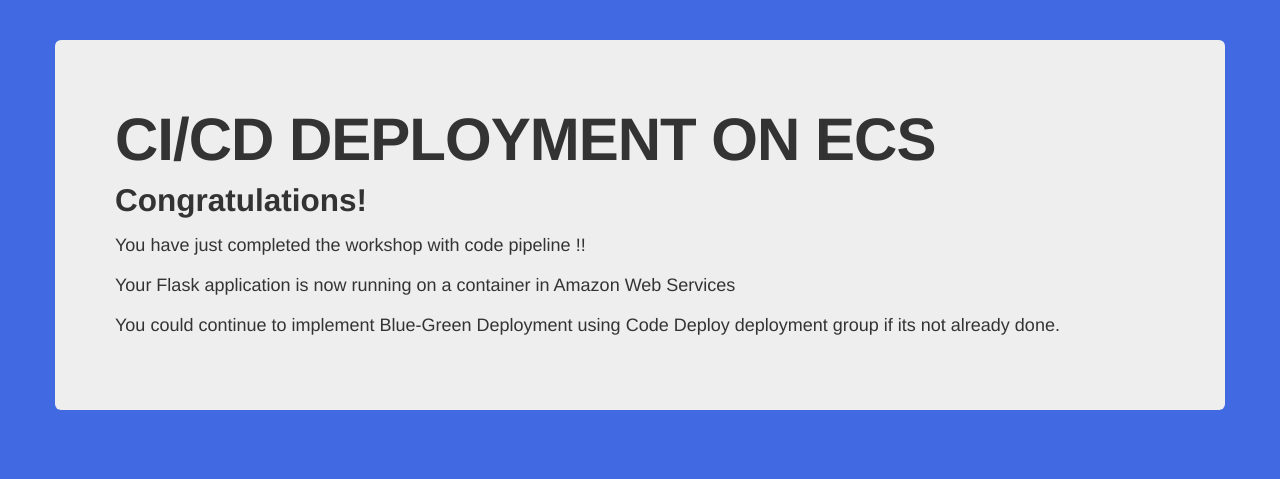
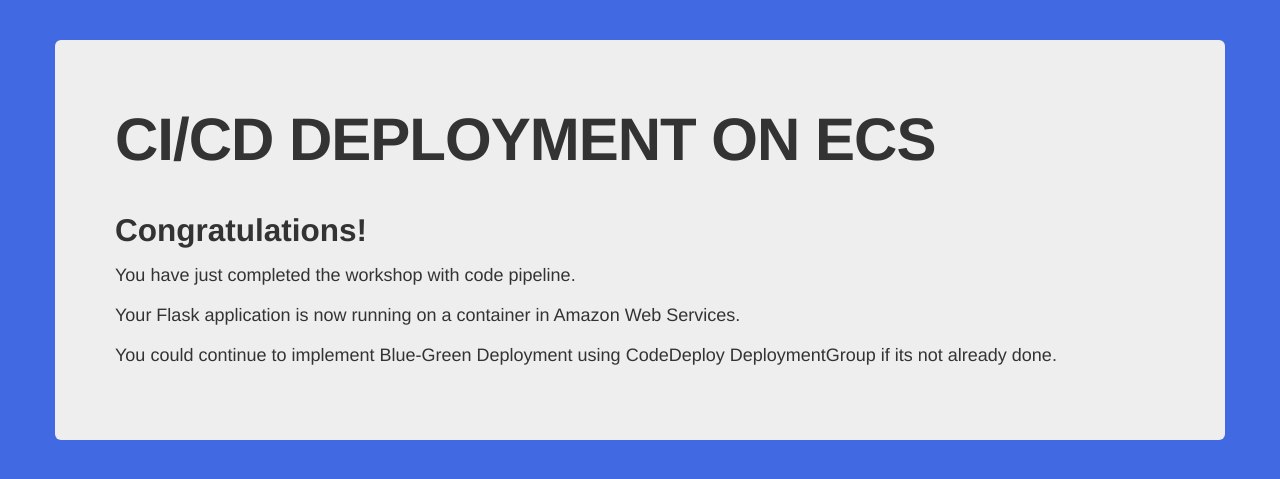
Before and after one commit to aws-samples/amazon-ecs-fargate-cdk-v2-cicd, a Flask app: page / in a window 1280 px wide. Shown: the top 479 px of the page. Run offline with Flask 2, Linux system fonts and the light colour scheme.

Commit message:
more massaging to message

```diff
--- a/flask-docker-app/templates/hello.html
+++ b/flask-docker-app/templates/hello.html
@@ -20,10 +20,11 @@
         <div class="container">
             <div class="hero-unit">
                 <h1>CI/CD DEPLOYMENT ON ECS</h1>
+                <br />
                 <h2>Congratulations!</h2>
-                <p>You have just completed the workshop with code pipeline !!</p>
-                <p>Your Flask application is now running on a container in {{ platform }}</p>
-                <p>You could continue to implement Blue-Green Deployment using Code Deploy deployment group if its not already done.</p>
+                <p>You have just completed the workshop with code pipeline.</p>
+                <p>Your Flask application is now running on a container in {{ platform }}.</p>
+                <p>You could continue to implement Blue-Green Deployment using CodeDeploy DeploymentGroup if its not already done.</p>
             </div>
         </div>
     </body>
```
